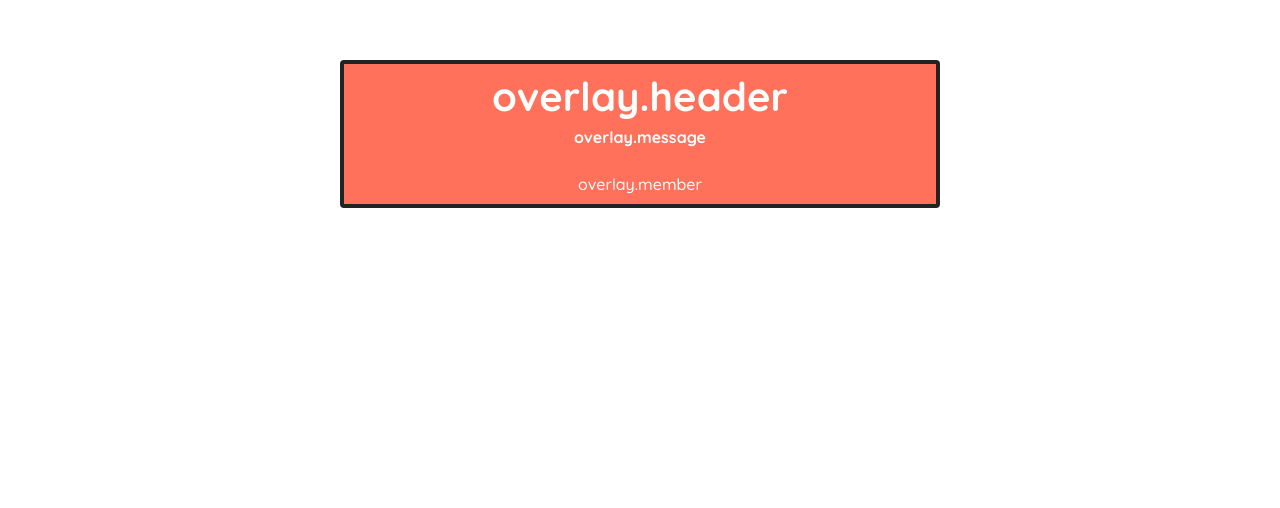
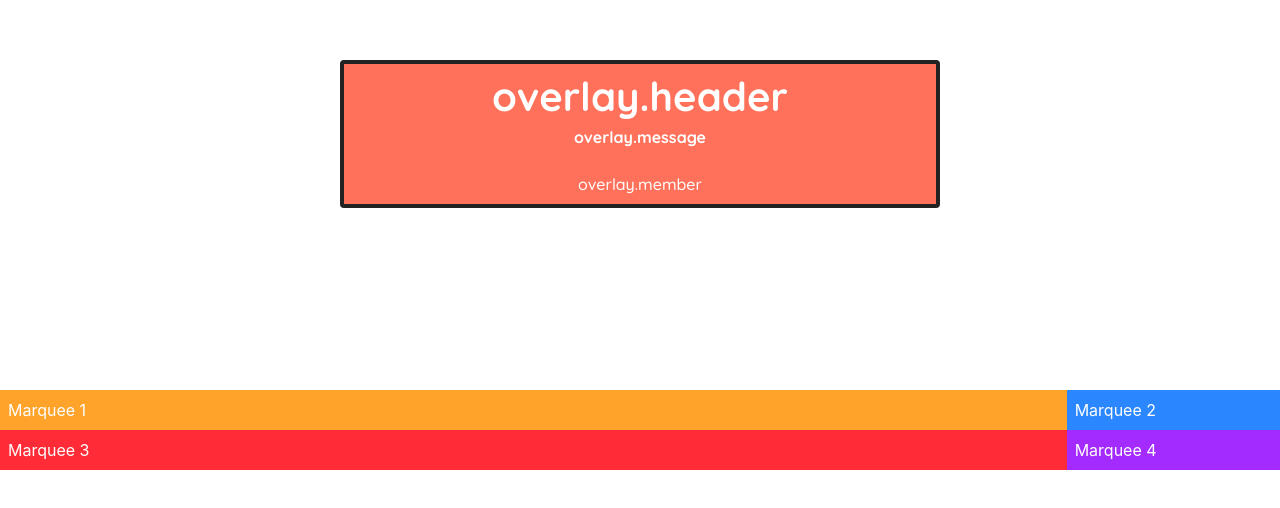
Before and after one commit to ikr4-m/qurban-controller, a React (Create React App) app in the folder frontend/: page / in a window 1280 px wide. Shown: the part 330-838 px from the top of the page. Built offline with nearby package versions, Linux system fonts and the light colour scheme; no server answers.

Commit message:
Revised Marquee.js

```diff
--- a/frontend/src/Components/Marquee.js
+++ b/frontend/src/Components/Marquee.js
@@ -2,8 +2,23 @@ import React from 'react'
 
 function Marquee (props) {
   return (
-    <div className='marquee'>
-      <p className='mb-0 fixed-bottom w-100'>This is marquee</p>
+    <div className='mb-0 fixed-bottom w-100'>
+      <div className="row">
+        <div className="col-5 p-2 marquee-1">
+          Marquee 1
+        </div>
+        <div className="col-1 p-2 marquee-2">
+          Marquee 2
+        </div>
+      </div>
+      <div className="row">
+        <div className="col-5 p-2 marquee-3">
+          Marquee 3
+        </div>
+        <div className="col-1 p-2 marquee-4">
+          Marquee 4
+        </div>
+      </div>
     </div>
   )
 }
```
